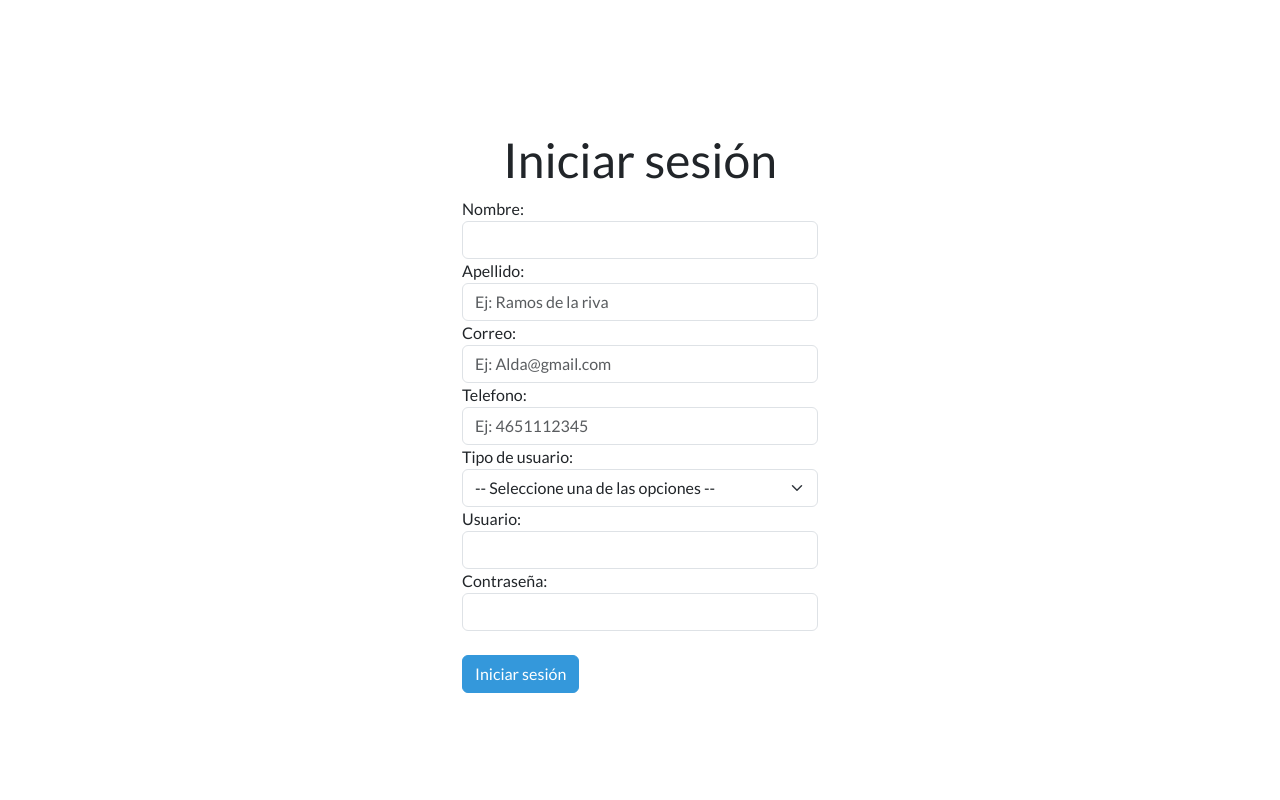
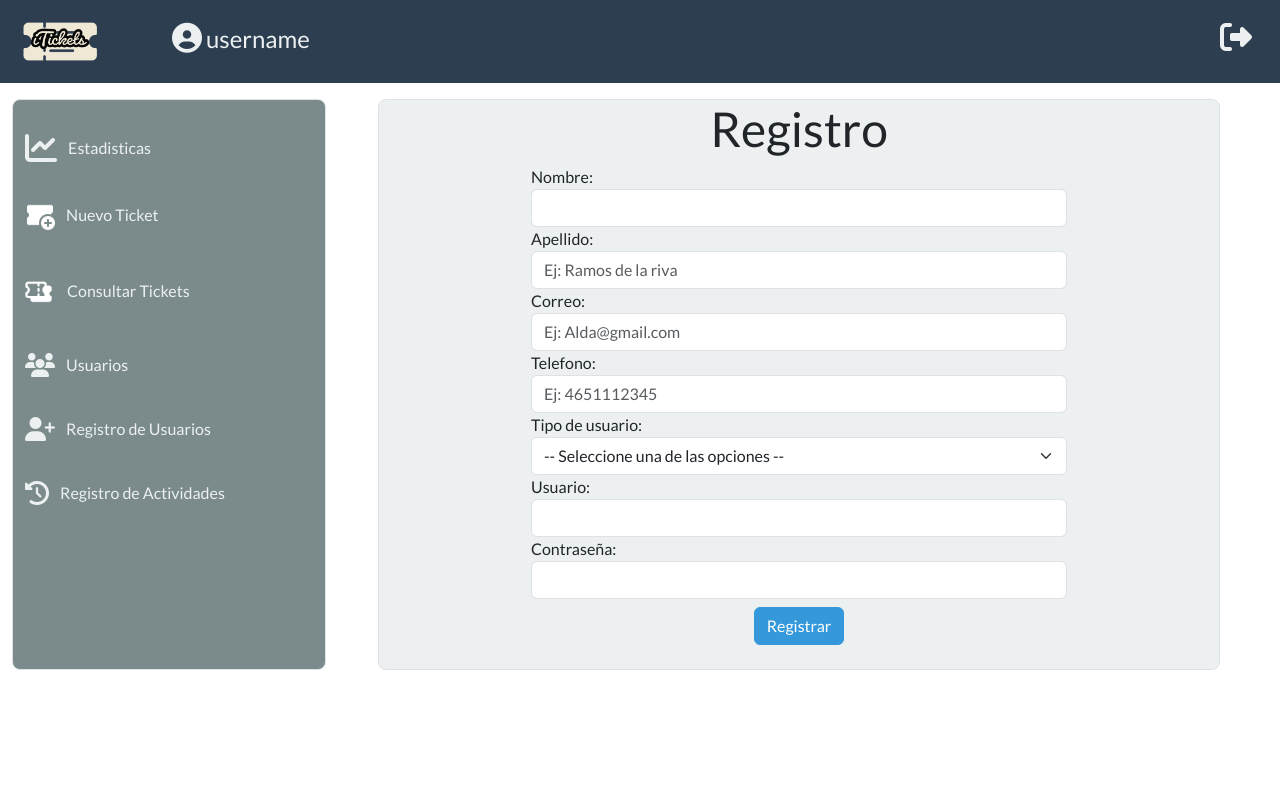
Before and after one commit to JONGOGG/iTicketsJ, a Node server app: page /registro in a window 1280 px wide. Run offline with Node 20, Linux system fonts and the light colour scheme; some libraries are stand-ins or nearby versions.

Commit message:
correccion de la navbar ademas de eliminare el boton registro de login.ejs y separar el pie para el uso futuro

```diff
--- /dev/null
+++ b/views/layout/pie.ejs
@@ -0,0 +1,11 @@
+</main>
+</div>
+</div>
+
+<!-- Footer content and scripts -->
+<script src="./js/boostrap.min.js"></script>
+<script src="https://cdn.jsdelivr.net/npm/bootstrap@5.3.3/dist/js/bootstrap.bundle.min.js" integrity="sha384-YvpcrYf0tY3lHB60NNkmXc5s9fDVZLESaAA55NDzOxhy9GkcIdslK1eN7N6jIeHz" crossorigin="anonymous"></script>
+<script src="https://kit.fontawesome.com/46bd9c6211.js" crossorigin="anonymous"></script>
+
+</body>
+</html>
--- /dev/null
+++ b/views/layout/superBar.ejs
@@ -0,0 +1,80 @@
+
+        <!DOCTYPE html>
+        <html lang="en">
+        <head>
+        <meta charset="UTF-8">
+        <meta http-equiv="X-UA-Compatible" content="IE=edge">
+        <meta name="viewport" content="width=device-width, initial-scale=1.0">
+        <link rel="stylesheet" href="./css/style.css">
+        <title><%= title%></title>
+        </head>
+        <body class="">
+          <nav class="navbar navbar-expand-lg bg-primary text-light">
+            <!-- Nav content -->
+            <div class="container-fluid  ">
+                <a class="navbar-brand text-light ms-2" href="#"><img src="./assets/logoSystem.png"  width="80" alt="" srcset=""></a>
+
+                <a class="navbar-brand navbar-nav nav-item text-light ms-4 mb-1 mb-lg-0" href="#"><i class="fa-solid fa-circle-user fa-xl ms-3 ps-3 mt-2 mt-lg-3"></i> <h4 class="text-ligh ms-1 mt-sm-2 mt-lg-1 mt-3"> username</h4></a>
+
+
+                  <ul class="navbar-nav me-auto mb-1 mb-lg-0 ">
+                    <li class=" navbar-nav navbar-collapse  text-light mt-2 ps-2">
+
+
+                    </li>
+
+                  </ul>
+                  <ul class="navbar-nav mb-2 me-2 d-flex">
+                      <li class="nav-item ">
+                          <a class="nav-link active text-light" aria-current="page" href="#"><i class="fa-solid fa-right-from-bracket fa-2xl"></i></a>
+                        </li>
+                  </ul>
+
+                </div>
+              </div>
+          </nav>
+        <div class="d-flex"> <!-- New div to wrap nav and container-fluid -->
+
+
+          <div class="container-fluid pb-3 flex-grow-1 d-flex flex-column flex-sm-row overflow-auto mt-3 ">
+            <aside class="col-sm-3 flex-grow-sm-1 flex-shrink-1 flex-grow-0 sticky-top pb-sm-0 pb-3 me-1">
+              <!-- Sidebar content -->
+              <div class="bg-dark border rounded-3 p-1 h-100 sticky-top">
+                <ul class="nav nav-pills flex-sm-column flex-row mb-auto justify-content-between text-light">
+                    <li class="nav-item  mt-4">
+                        <a href="#" class="nav-link px-2 text-light">
+                            <i class="fa-solid fa-chart-line fa-2xl"></i>
+                           <h6 class="d-none d-sm-inline ms-2"> Estadisticas</h6>
+                        </a>
+                    </li>
+                    <li class="nav-item mt-4">
+                        <a href="#" class="nav-link px-2 text-light">
+                            <img class="fs-5 pb-1" src="./assets/icons/newticket.png"  width="30" alt="" srcset="">
+                            <h6 class="d-none d-sm-inline ms-2">Nuevo Ticket</h6>
+                        </a>
+                    </li>
+                    <li class="nav-item mt-4">
+                        <a href="#" class="nav-link px-1 text-light">
+                            <img class="fs-5 pb-1" src="./assets/icons/ticket.png"  width="35" alt="" srcset="">
+                            <h6 class="d-none d-sm-inline ms-2">Consultar Tickets</h6>
+                        </a>
+                    </li>
+                    <li class="nav-item  mt-4">
+                        <a href="registro" class="nav-link px-2 text-light"><i class="fa-solid fa-users fa-xl"></i>
+                            <h6 class="d-none d-sm-inline ms-2">Usuarios</h6>
+                        </a>
+                    </li>
+                    <li class="nav-item  mt-4">
+                      <a href="#" class="nav-link px-2 text-light"><i class="fa-solid fa-user-plus fa-xl"></i>
+                          <h6 class="d-none d-sm-inline ms-2">Registro de Usuarios</h6>
+                      </a>
+                  </li>
+                  <li class="nav-item  mt-4">
+                    <a href="#" class="nav-link px-2 text-light"><i class="fa-solid fa-clock-rotate-left fa-xl"></i>
+                        <h6 class="d-none d-sm-inline ms-2">Registro de Actividades</h6>
+                    </a>
+                </li>
+                </ul>
+            </div>
+            </aside>
+            <main class="col overflow-auto h-80 ms-5 me-5"> <!-- Adjusted classes -->
--- a/views/login.ejs
+++ b/views/login.ejs
@@ -53,7 +53,6 @@
                                             <div class="col-12 align-items-xl-center">
                                               <!-- boton de envio -->
                                             <button  type="submit" class=" btn btn-primary mt-3 rounded mx-auto d-block"><h5>Iniciar sesión </h5></button>
-                                            <a href="registro.php"> <button type="button" class=" btn btn-primary mt-3 rounded mx-auto d-block"> <h5>Registrar</h5></button> </a>
                                           </div>
                                           </form>
                                           <!-- fin del login  -->
--- a/views/registro.ejs
+++ b/views/registro.ejs
@@ -1,57 +1,50 @@
-<!DOCTYPE html>
-<html lang="en">
-<head>
-<meta charset="UTF-8">
-<meta http-equiv="X-UA-Compatible" content="IE=edge">
-<meta name="viewport" content="width=device-width, initial-scale=1.0">
-<link rel="stylesheet" href="./css/style.css">
-      <title> </title>
-</head>
-<body class="d-flex align-items-center vh-100 m-0">
 
-    <div class="container mt-5">
-        <h1 class="text-center">Iniciar sesión</h1>
+        <%- include('./layout/superBar') -%>
+
+
+              <!-- Form content -->
+              <div class="bg-light border rounded-3 ">
+                <div class="container align-items-center ">
+
                   <div class="row justify-content-center">
-          <div class="col-lg-4 col-md-6 col-sm-8">
-            <form method="POST" action="/registro">
+                <h1 class="text-center ">Registro</h1>
+                <div class="col-lg-8 col-md-10 col-sm-12">
+                  <form method="POST" action="/registro" >
                     <div class="form-group">
                       <label for="Nombre">Nombre:</label>
                       <input type="text" class="form-control" id="Nombre" name="Nombre" required>
-              </div>
-              <div class="form-group">
+
                       <label for="Apellido">Apellido:</label>
                       <input type="text" class="form-control" id="Apellido" name="Apellido" placeholder="Ej: Ramos de la riva" required>
-              </div>
-              <div class="form-group">
+
                       <label for="Correo">Correo:</label>
                       <input type="email" class="form-control" id="Correo" name="Correo" placeholder="Ej: Alda@gmail.com" required>
-              </div>
-              <div class="form-group">
+
                       <label for="Telefono">Telefono:</label>
                       <input type="text" class="form-control" id="telefono" name="telefono" placeholder="Ej: 4651112345" required>
-              </div>
-              <div class="form-group">
+
                       <label for="tipo_usuario">Tipo de usuario:</label>
                       <select class="form-select" name="tipo_usuario" id="tipo_usuario" required>
                           <option selected>-- Seleccione una de las opciones --</option>
                           <option value="Admin">Admin</option>
                           <option value="User">Usuario</option>
                         </select>
-              </div>
-              <div class="form-group">
+
+
                       <label for="usuario">Usuario:</label>
                       <input type="text" class="form-control" id="user" name="user" title="No mayor a 20 caracteres" required>
                     </div>
-              <div class="form-group">
+
                       <label for="pass">Contraseña:</label>
                       <input type="password" class="form-control" id="pass" name="pass" title="No mayor a 12 caracteres" required>
                     </div><br>
-              <button type="submit" class="btn btn-info btn-block">Iniciar sesión</button>
+                    <div class="form-group text-center mt-2">
+                    <button type="submit" class="btn btn-info btn-block me-auto ms-auto">Registrar</button>
+                  </div>
                   </form><br>
                 </div><br>
               </div>
                </div>
-        </body>
-        <script src="./js/boostrap.min.js"></script>
+               </div>
 
-        </html>
+<%- include('./layout/pie')-%>
```
Also changed, not shown: views/eje.html (added, +131 -0 lines), views/layout/navBars.ejs (deleted, +0 -72 lines). Lines whose indentation alone changed are shown as unchanged.
